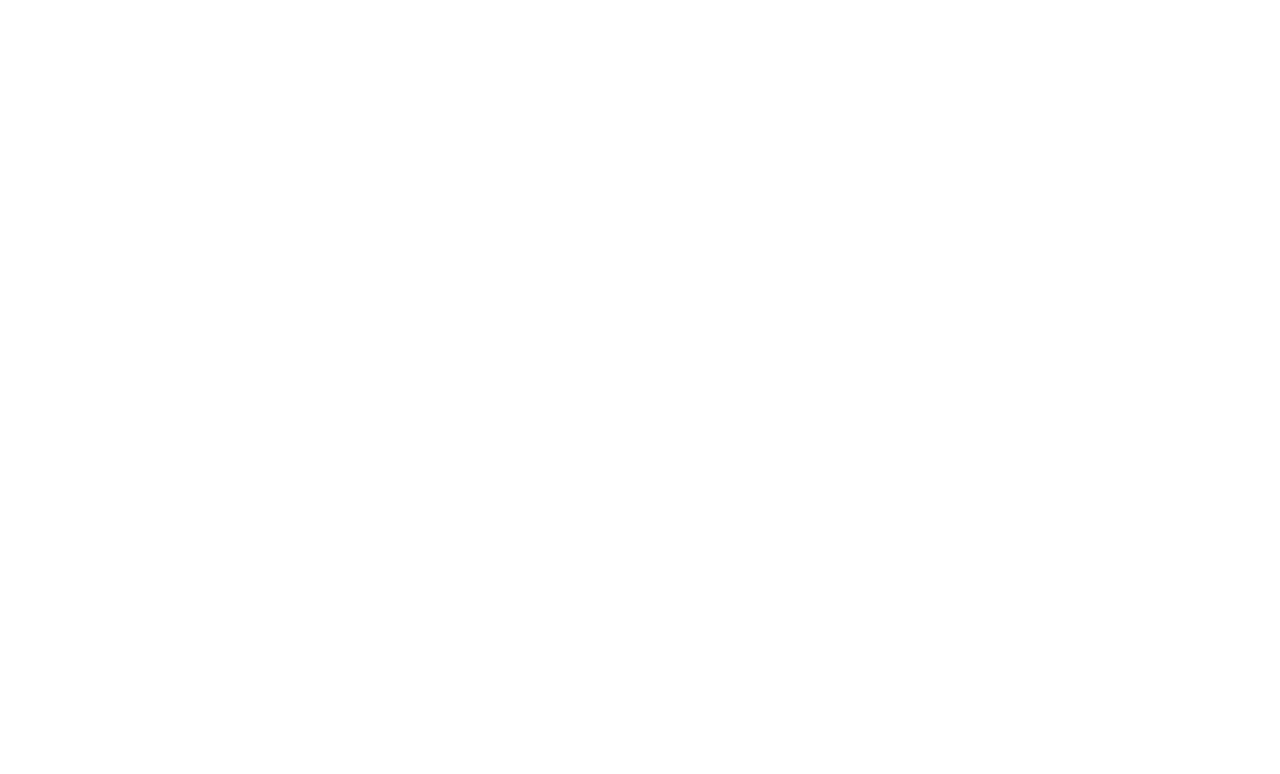
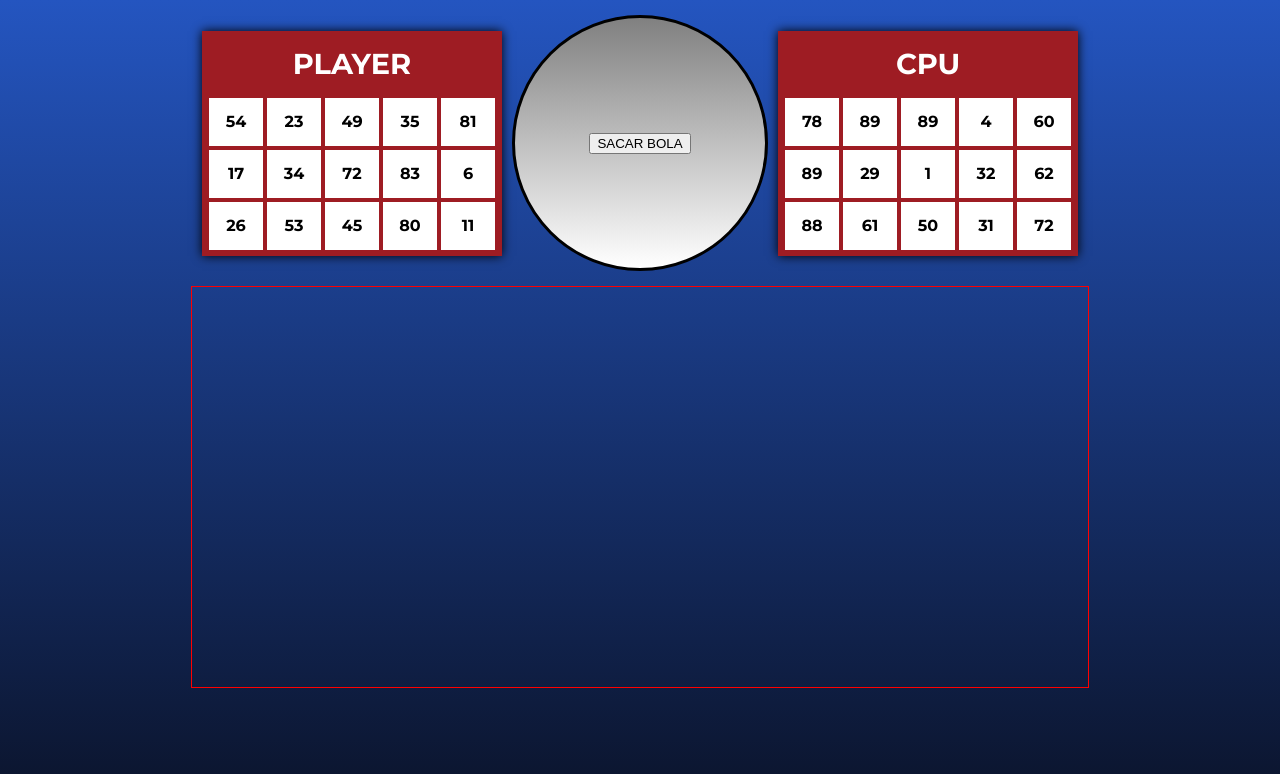
Before and after one commit to Yorch82/manzdev-retos-bingo, a website built with Vite: page src/index.html in a window 1280 px wide. Built offline with nearby package versions, Linux system fonts and the light colour scheme; a web font is replaced by a local one.

Commit message:
cartones

```diff
--- a/package.json
+++ b/package.json
@@ -27,5 +27,8 @@
     "vite": "^2.9.5"
   },
   "keywords": [],
-  "license": "ISC"
+  "license": "ISC",
+  "dependencies": {
+    "lodash": "^4.17.21"
+  }
 }
--- a/src/index.css
+++ b/src/index.css
@@ -0,0 +1,70 @@
+@import url("https://fonts.googleapis.com/css2?family=Cinzel&family=Fauna+One&family=Montserrat:wght@200;400;500;700&family=Poppins:wght@200;400;500;700&display=swap");
+
+body {
+  margin: 0;
+  padding: 0;
+  box-sizing: border-box;
+  background-image: linear-gradient(to bottom, #2455c0, #0b142c);
+  height: 100vh;
+  font-family: "Montserrat", sans-serif;
+}
+
+#juego {
+  display: flex;
+  flex-direction: column;
+  justify-content: center;
+  align-items: center;
+}
+
+.top {
+  display: flex;
+  justify-content: space-between;
+  align-items: center;
+  width: 70%;
+  padding: 15px;
+}
+
+.carton {
+  width: 300px;
+  height: 225px;
+  margin: auto;
+  text-align: center;
+  background-color: #9e1c23;
+  color: white;
+  box-shadow: 0 0 10px black;
+}
+
+#bombo {
+  width: 250px;
+  height: 250px;
+  border-radius: 50%;
+  border: 3px solid black;
+  background-image: linear-gradient(gray, white);
+  display: flex;
+  justify-content: center;
+  align-items: center;
+}
+
+.down {
+  width: 70%;
+  height: 50vh;
+  border: 1px solid red;
+}
+
+.etiqueta{
+  text-align: center;
+  margin: 15px auto;
+  font-weight: 700;
+  font-size: 1.8rem;
+}
+
+.numero {
+  display: inline-block;
+  color: black;
+  background-color: white;
+  width: 54px;
+  line-height: 48px;
+  margin: 2px;
+  text-align: center;
+  font-weight: 700;
+}
--- a/src/index.html
+++ b/src/index.html
@@ -4,11 +4,29 @@
   <meta charset="UTF-8">
   <meta http-equiv="X-UA-Compatible" content="IE=edge">
   <meta name="viewport" content="width=device-width, initial-scale=1.0">
-  <title>Document</title>
+  <title>Bingo</title>
   <link rel="stylesheet" href="./index.css">
   <script type="module" src="./index.js"></script>
 </head>
 <body>
+  <div id="juego">
+    <div class="top">
+      <div class="carton player">
+        <div class="etiqueta">PLAYER</div>
+      </div>
+      <div id="bombo">
+        <div id="bola"></div>
+        <button>SACAR BOLA</button>
+      </div>
+      <div class="carton cpu">
+        <div class="etiqueta">CPU</div>
+      </div>
+    </div>
+    <div class="down">
+      <div class="bolas">
 
+      </div>
+    </div>
+  </div>
 </body>
 </html>
--- a/src/index.js
+++ b/src/index.js
@@ -0,0 +1,27 @@
+function creaCarton() {
+  const numerosAleatorios = [];
+  for (let i = 0; i < 15; i++) {
+    // Generar un número aleatorio entre 1 y 90 (ambos inclusive)
+    const numero = Math.floor(Math.random() * 90) + 1;
+    // Agregar el número al array
+    numerosAleatorios.push(numero);
+  }
+  return numerosAleatorios;
+}
+
+const cartonJugador = creaCarton();
+const cartonCPU = creaCarton();
+
+function pintaCarton(selector, array) {
+  const parent = document.querySelector(`.${selector}`);
+
+  for (const e of array) {
+    const divcarton = document.createElement("div");
+    divcarton.className = "numero n" + e;
+    divcarton.textContent = e;
+    parent.appendChild(divcarton);
+  }
+}
+
+pintaCarton("player", cartonJugador);
+pintaCarton("cpu", cartonCPU);
```
Also changed, not shown: 1 other file.
